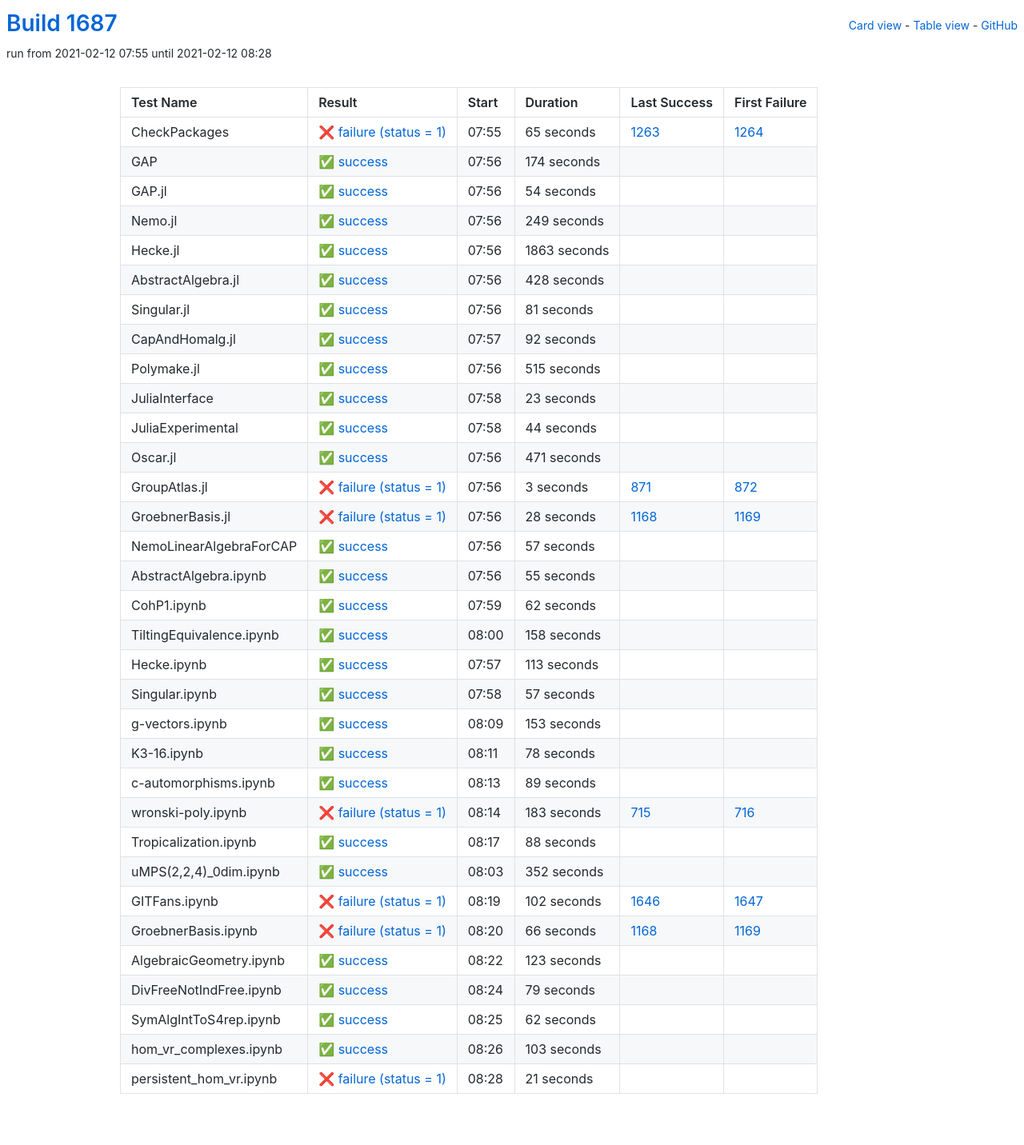
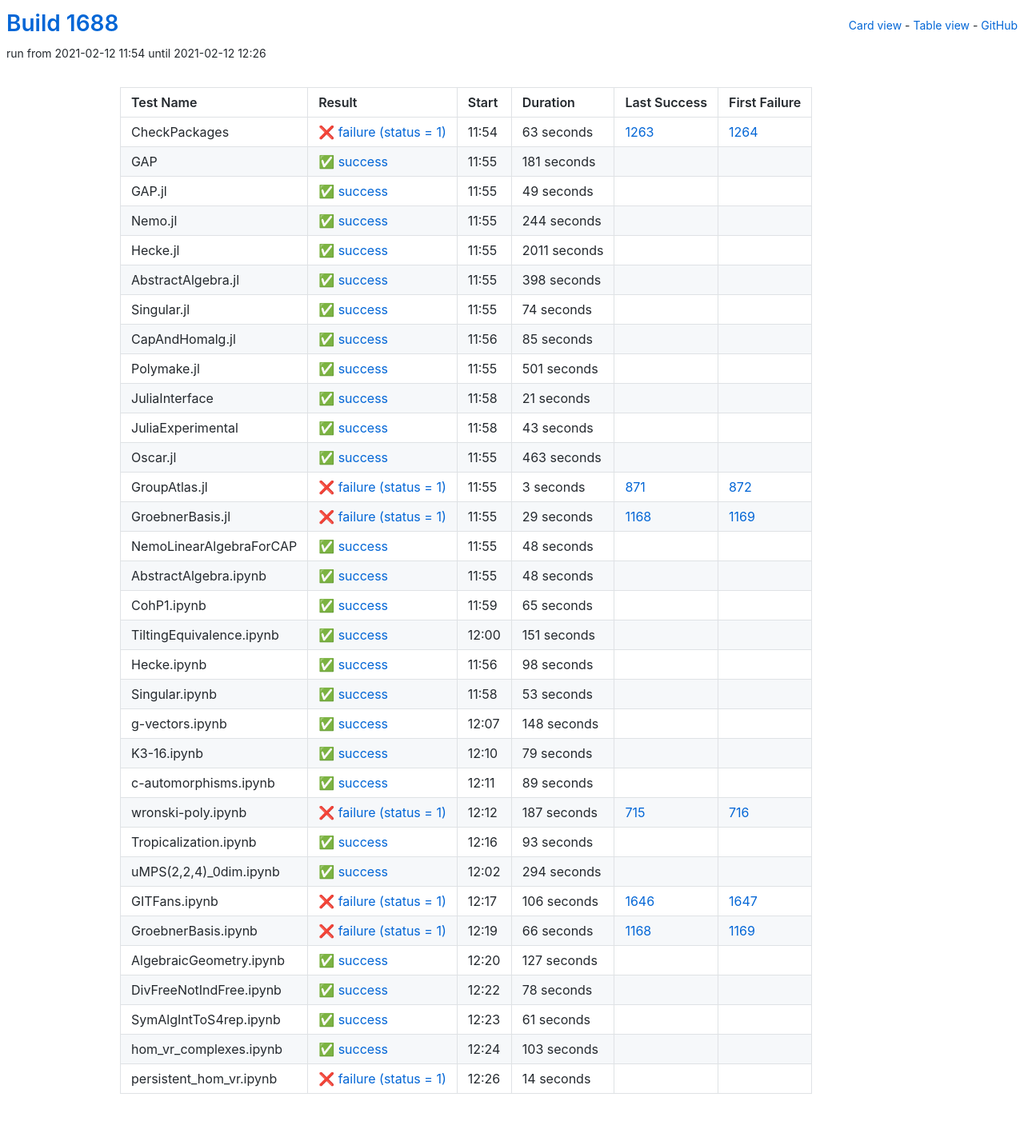
Before and after one commit to oscar-system/oscar-ci-status-stable, a Jekyll site: the page built from table.html, in a window 1280 px wide. Shown: the whole page at 80% size. Built offline with Jekyll 4.4.1, drawn with Linux system fonts in a browser that asks for light colours.

Commit message:
Build #1688

```diff
--- a/_data/ci.yml
+++ b/_data/ci.yml
@@ -1,6 +1,6 @@
 ---
-build: 1687
-build_url: https://oscarci.mathematik.uni-kl.de/job/oscar-stable/1687/
+build: 1688
+build_url: https://oscarci.mathematik.uni-kl.de/job/oscar-stable/1688/
 job: oscar-stable
 organization: oscar-system
 repo: oscar-ci-status-stable
@@ -8,152 +8,152 @@ repourl: https://github.com/oscar-system/oscar-ci-status-stable
 tests:
 - name: CheckPackages
   id: checkpackages
-  log: https://oscarci.mathematik.uni-kl.de/job/oscar-stable/1687/artifact/logs/build-1687/CheckPackages.log
-  start: 2021-02-12 07:55
+  log: https://oscarci.mathematik.uni-kl.de/job/oscar-stable/1688/artifact/logs/build-1688/CheckPackages.log
+  start: 2021-02-12 11:54
   success: false
   exitcode: 1
   status: failure
-  duration: 65
+  duration: 63
   last_success: 1263
   last_success_url: https://oscarci.mathematik.uni-kl.de/job/oscar-stable/1263/
   first_failure: 1264
   first_failure_url: https://oscarci.mathematik.uni-kl.de/job/oscar-stable/1264/
 - name: GAP
   id: gap
-  log: https://oscarci.mathematik.uni-kl.de/job/oscar-stable/1687/artifact/logs/build-1687/GAP.log
-  start: 2021-02-12 07:56
+  log: https://oscarci.mathematik.uni-kl.de/job/oscar-stable/1688/artifact/logs/build-1688/GAP.log
+  start: 2021-02-12 11:55
   success: true
   exitcode: 0
   status: success
-  duration: 174
+  duration: 181
   last_success: false
   last_success_url:
   first_failure: false
   first_failure_url:
 - name: GAP.jl
   id: gap-jl
-  log: https://oscarci.mathematik.uni-kl.de/job/oscar-stable/1687/artifact/logs/build-1687/GAP.jl.log
-  start: 2021-02-12 07:56
+  log: https://oscarci.mathematik.uni-kl.de/job/oscar-stable/1688/artifact/logs/build-1688/GAP.jl.log
+  start: 2021-02-12 11:55
   success: true
   exitcode: 0
   status: success
-  duration: 54
+  duration: 49
   last_success: false
   last_success_url:
   first_failure: false
   first_failure_url:
 - name: Nemo.jl
   id: nemo-jl
-  log: https://oscarci.mathematik.uni-kl.de/job/oscar-stable/1687/artifact/logs/build-1687/Nemo.jl.log
-  start: 2021-02-12 07:56
+  log: https://oscarci.mathematik.uni-kl.de/job/oscar-stable/1688/artifact/logs/build-1688/Nemo.jl.log
+  start: 2021-02-12 11:55
   success: true
   exitcode: 0
   status: success
-  duration: 249
+  duration: 244
   last_success: false
   last_success_url:
   first_failure: false
   first_failure_url:
 - name: Hecke.jl
   id: hecke-jl
-  log: https://oscarci.mathematik.uni-kl.de/job/oscar-stable/1687/artifact/logs/build-1687/Hecke.jl.log
-  start: 2021-02-12 07:56
+  log: https://oscarci.mathematik.uni-kl.de/job/oscar-stable/1688/artifact/logs/build-1688/Hecke.jl.log
+  start: 2021-02-12 11:55
   success: true
   exitcode: 0
   status: success
-  duration: 1863
+  duration: 2011
   last_success: false
   last_success_url:
   first_failure: false
   first_failure_url:
 - name: AbstractAlgebra.jl
   id: abstractalgebra-jl
-  log: https://oscarci.mathematik.uni-kl.de/job/oscar-stable/1687/artifact/logs/build-1687/AbstractAlgebra.jl.log
-  start: 2021-02-12 07:56
+  log: https://oscarci.mathematik.uni-kl.de/job/oscar-stable/1688/artifact/logs/build-1688/AbstractAlgebra.jl.log
+  start: 2021-02-12 11:55
   success: true
   exitcode: 0
   status: success
-  duration: 428
+  duration: 398
   last_success: false
   last_success_url:
   first_failure: false
   first_failure_url:
 - name: Singular.jl
   id: singular-jl
-  log: https://oscarci.mathematik.uni-kl.de/job/oscar-stable/1687/artifact/logs/build-1687/Singular.jl.log
-  start: 2021-02-12 07:56
+  log: https://oscarci.mathematik.uni-kl.de/job/oscar-stable/1688/artifact/logs/build-1688/Singular.jl.log
+  start: 2021-02-12 11:55
   success: true
   exitcode: 0
   status: success
-  duration: 81
+  duration: 74
   last_success: false
   last_success_url:
   first_failure: false
   first_failure_url:
 - name: CapAndHomalg.jl
   id: capandhomalg-jl
-  log: https://oscarci.mathematik.uni-kl.de/job/oscar-stable/1687/artifact/logs/build-1687/CapAndHomalg.jl.log
-  start: 2021-02-12 07:57
+  log: https://oscarci.mathematik.uni-kl.de/job/oscar-stable/1688/artifact/logs/build-1688/CapAndHomalg.jl.log
+  start: 2021-02-12 11:56
   success: true
   exitcode: 0
   status: success
-  duration: 92
+  duration: 85
   last_success: false
   last_success_url:
   first_failure: false
   first_failure_url:
 - name: Polymake.jl
   id: polymake-jl
-  log: https://oscarci.mathematik.uni-kl.de/job/oscar-stable/1687/artifact/logs/build-1687/Polymake.jl.log
-  start: 2021-02-12 07:56
+  log: https://oscarci.mathematik.uni-kl.de/job/oscar-stable/1688/artifact/logs/build-1688/Polymake.jl.log
+  start: 2021-02-12 11:55
   success: true
   exitcode: 0
   status: success
-  duration: 515
+  duration: 501
   last_success: false
   last_success_url:
   first_failure: false
   first_failure_url:
 - name: JuliaInterface
   id: juliainterface
-  log: https://oscarci.mathematik.uni-kl.de/job/oscar-stable/1687/artifact/logs/build-1687/JuliaInterface.log
-  start: 2021-02-12 07:58
+  log: https://oscarci.mathematik.uni-kl.de/job/oscar-stable/1688/artifact/logs/build-1688/JuliaInterface.log
+  start: 2021-02-12 11:58
   success: true
   exitcode: 0
   status: success
-  duration: 23
+  duration: 21
   last_success: false
   last_success_url:
   first_failure: false
   first_failure_url:
 - name: JuliaExperimental
   id: juliaexperimental
-  log: https://oscarci.mathematik.uni-kl.de/job/oscar-stable/1687/artifact/logs/build-1687/JuliaExperimental.log
-  start: 2021-02-12 07:58
+  log: https://oscarci.mathematik.uni-kl.de/job/oscar-stable/1688/artifact/logs/build-1688/JuliaExperimental.log
+  start: 2021-02-12 11:58
   success: true
   exitcode: 0
   status: success
-  duration: 44
+  duration: 43
   last_success: false
   last_success_url:
   first_failure: false
   first_failure_url:
 - name: Oscar.jl
   id: oscar-jl
-  log: https://oscarci.mathematik.uni-kl.de/job/oscar-stable/1687/artifact/logs/build-1687/Oscar.jl.log
-  start: 2021-02-12 07:56
+  log: https://oscarci.mathematik.uni-kl.de/job/oscar-stable/1688/artifact/logs/build-1688/Oscar.jl.log
+  start: 2021-02-12 11:55
   success: true
   exitcode: 0
   status: success
-  duration: 471
+  duration: 463
   last_success: false
   last_success_url:
   first_failure: false
   first_failure_url:
 - name: GroupAtlas.jl
   id: groupatlas-jl
-  log: https://oscarci.mathematik.uni-kl.de/job/oscar-stable/1687/artifact/logs/build-1687/GroupAtlas.jl.log
-  start: 2021-02-12 07:56
+  log: https://oscarci.mathematik.uni-kl.de/job/oscar-stable/1688/artifact/logs/build-1688/GroupAtlas.jl.log
+  start: 2021-02-12 11:55
   success: false
   exitcode: 1
   status: failure
@@ -164,116 +164,116 @@ tests:
   first_failure_url: https://oscarci.mathematik.uni-kl.de/job/oscar-stable/872/
 - name: GroebnerBasis.jl
   id: groebnerbasis-jl
-  log: https://oscarci.mathematik.uni-kl.de/job/oscar-stable/1687/artifact/logs/build-1687/GroebnerBasis.jl.log
-  start: 2021-02-12 07:56
+  log: https://oscarci.mathematik.uni-kl.de/job/oscar-stable/1688/artifact/logs/build-1688/GroebnerBasis.jl.log
+  start: 2021-02-12 11:55
   success: false
   exitcode: 1
   status: failure
-  duration: 28
+  duration: 29
   last_success: 1168
   last_success_url: https://oscarci.mathematik.uni-kl.de/job/oscar-stable/1168/
   first_failure: 1169
   first_failure_url: https://oscarci.mathematik.uni-kl.de/job/oscar-stable/1169/
 - name: NemoLinearAlgebraForCAP
   id: nemolinearalgebraforcap
-  log: https://oscarci.mathematik.uni-kl.de/job/oscar-stable/1687/artifact/logs/build-1687/NemoLinearAlgebraForCAP.log
-  start: 2021-02-12 07:56
+  log: https://oscarci.mathematik.uni-kl.de/job/oscar-stable/1688/artifact/logs/build-1688/NemoLinearAlgebraForCAP.log
+  start: 2021-02-12 11:55
   success: true
   exitcode: 0
   status: success
-  duration: 57
+  duration: 48
   last_success: false
   last_success_url:
   first_failure: false
   first_failure_url:
 - name: AbstractAlgebra.ipynb
   id: abstractalgebra-ipynb
-  log: https://oscarci.mathematik.uni-kl.de/job/oscar-stable/1687/artifact/logs/build-1687/AbstractAlgebra.ipynb.log
-  start: 2021-02-12 07:56
+  log: https://oscarci.mathematik.uni-kl.de/job/oscar-stable/1688/artifact/logs/build-1688/AbstractAlgebra.ipynb.log
+  start: 2021-02-12 11:55
   success: true
   exitcode: 0
   status: success
-  duration: 55
+  duration: 48
   last_success: false
   last_success_url:
   first_failure: false
   first_failure_url:
 - name: CohP1.ipynb
   id: cohp1-ipynb
-  log: https://oscarci.mathematik.uni-kl.de/job/oscar-stable/1687/artifact/logs/build-1687/CohP1.ipynb.log
-  start: 2021-02-12 07:59
+  log: https://oscarci.mathematik.uni-kl.de/job/oscar-stable/1688/artifact/logs/build-1688/CohP1.ipynb.log
+  start: 2021-02-12 11:59
   success: true
   exitcode: 0
   status: success
-  duration: 62
+  duration: 65
   last_success: false
   last_success_url:
   first_failure: false
   first_failure_url:
 - name: TiltingEquivalence.ipynb
   id: tiltingequivalence-ipynb
-  log: https://oscarci.mathematik.uni-kl.de/job/oscar-stable/1687/artifact/logs/build-1687/TiltingEquivalence.ipynb.log
-  start: 2021-02-12 08:00
+  log: https://oscarci.mathematik.uni-kl.de/job/oscar-stable/1688/artifact/logs/build-1688/TiltingEquivalence.ipynb.log
+  start: 2021-02-12 12:00
   success: true
   exitcode: 0
   status: success
-  duration: 158
+  duration: 151
   last_success: false
   last_success_url:
   first_failure: false
   first_failure_url:
 - name: Hecke.ipynb
   id: hecke-ipynb
-  log: https://oscarci.mathematik.uni-kl.de/job/oscar-stable/1687/artifact/logs/build-1687/Hecke.ipynb.log
-  start: 2021-02-12 07:57
+  log: https://oscarci.mathematik.uni-kl.de/job/oscar-stable/1688/artifact/logs/build-1688/Hecke.ipynb.log
+  start: 2021-02-12 11:56
   success: true
   exitcode: 0
   status: success
-  duration: 113
+  duration: 98
   last_success: false
   last_success_url:
   first_failure: false
   first_failure_url:
 - name: Singular.ipynb
   id: singular-ipynb
-  log: https://oscarci.mathematik.uni-kl.de/job/oscar-stable/1687/artifact/logs/build-1687/Singular.ipynb.log
-  start: 2021-02-12 07:58
+  log: https://oscarci.mathematik.uni-kl.de/job/oscar-stable/1688/artifact/logs/build-1688/Singular.ipynb.log
+  start: 2021-02-12 11:58
   success: true
   exitcode: 0
   status: success
-  duration: 57
+  duration: 53
   last_success: false
   last_success_url:
   first_failure: false
   first_failure_url:
 - name: g-vectors.ipynb
   id: g-vectors-ipynb
-  log: https://oscarci.mathematik.uni-kl.de/job/oscar-stable/1687/artifact/logs/build-1687/g-vectors.ipynb.log
-  start: 2021-02-12 08:09
+  log: https://oscarci.mathematik.uni-kl.de/job/oscar-stable/1688/artifact/logs/build-1688/g-vectors.ipynb.log
+  start: 2021-02-12 12:07
   success: true
   exitcode: 0
   status: success
-  duration: 153
+  duration: 148
   last_success: false
   last_success_url:
   first_failure: false
   first_failure_url:
 - name: K3-16.ipynb
   id: k3-16-ipynb
-  log: https://oscarci.mathematik.uni-kl.de/job/oscar-stable/1687/artifact/logs/build-1687/K3-16.ipynb.log
-  start: 2021-02-12 08:11
+  log: https://oscarci.mathematik.uni-kl.de/job/oscar-stable/1688/artifact/logs/build-1688/K3-16.ipynb.log
+  start: 2021-02-12 12:10
   success: true
   exitcode: 0
   status: success
-  duration: 78
+  duration: 79
   last_success: false
   last_success_url:
   first_failure: false
   first_failure_url:
 - name: c-automorphisms.ipynb
   id: c-automorphisms-ipynb
-  log: https://oscarci.mathematik.uni-kl.de/job/oscar-stable/1687/artifact/logs/build-1687/c-automorphisms.ipynb.log
-  start: 2021-02-12 08:13
+  log: https://oscarci.mathematik.uni-kl.de/job/oscar-stable/1688/artifact/logs/build-1688/c-automorphisms.ipynb.log
+  start: 2021-02-12 12:11
   success: true
   exitcode: 0
   status: success
@@ -284,56 +284,56 @@ tests:
   first_failure_url:
 - name: wronski-poly.ipynb
   id: wronski-poly-ipynb
-  log: https://oscarci.mathematik.uni-kl.de/job/oscar-stable/1687/artifact/logs/build-1687/wronski-poly.ipynb.log
-  start: 2021-02-12 08:14
+  log: https://oscarci.mathematik.uni-kl.de/job/oscar-stable/1688/artifact/logs/build-1688/wronski-poly.ipynb.log
+  start: 2021-02-12 12:12
   success: false
   exitcode: 1
   status: failure
-  duration: 183
+  duration: 187
   last_success: 715
   last_success_url: https://oscarci.mathematik.uni-kl.de/job/oscar-stable/715/
   first_failure: 716
   first_failure_url: https://oscarci.mathematik.uni-kl.de/job/oscar-stable/716/
 - name: Tropicalization.ipynb
   id: tropicalization-ipynb
-  log: https://oscarci.mathematik.uni-kl.de/job/oscar-stable/1687/artifact/logs/build-1687/Tropicalization.ipynb.log
-  start: 2021-02-12 08:17
+  log: https://oscarci.mathematik.uni-kl.de/job/oscar-stable/1688/artifact/logs/build-1688/Tropicalization.ipynb.log
+  start: 2021-02-12 12:16
   success: true
   exitcode: 0
   status: success
-  duration: 88
+  duration: 93
   last_success: false
   last_success_url:
   first_failure: false
   first_failure_url:
 - name: uMPS(2,2,4)_0dim.ipynb
   id: umps-2-2-4-0dim-ipynb
-  log: https://oscarci.mathematik.uni-kl.de/job/oscar-stable/1687/artifact/logs/build-1687/uMPS-2-2-4-_0dim.ipynb.log
-  start: 2021-02-12 08:03
+  log: https://oscarci.mathematik.uni-kl.de/job/oscar-stable/1688/artifact/logs/build-1688/uMPS-2-2-4-_0dim.ipynb.log
+  start: 2021-02-12 12:02
   success: true
   exitcode: 0
   status: success
-  duration: 352
+  duration: 294
   last_success: false
   last_success_url:
   first_failure: false
   first_failure_url:
 - name: GITFans.ipynb
   id: gitfans-ipynb
-  log: https://oscarci.mathematik.uni-kl.de/job/oscar-stable/1687/artifact/logs/build-1687/GITFans.ipynb.log
-  start: 2021-02-12 08:19
+  log: https://oscarci.mathematik.uni-kl.de/job/oscar-stable/1688/artifact/logs/build-1688/GITFans.ipynb.log
+  start: 2021-02-12 12:17
   success: false
   exitcode: 1
   status: failure
-  duration: 102
+  duration: 106
   last_success: 1646
   last_success_url: https://oscarci.mathematik.uni-kl.de/job/oscar-stable/1646/
   first_failure: 1647
   first_failure_url: https://oscarci.mathematik.uni-kl.de/job/oscar-stable/1647/
 - name: GroebnerBasis.ipynb
   id: groebnerbasis-ipynb
-  log: https://oscarci.mathematik.uni-kl.de/job/oscar-stable/1687/artifact/logs/build-1687/GroebnerBasis.ipynb.log
-  start: 2021-02-12 08:20
+  log: https://oscarci.mathematik.uni-kl.de/job/oscar-stable/1688/artifact/logs/build-1688/GroebnerBasis.ipynb.log
+  start: 2021-02-12 12:19
   success: false
   exitcode: 1
   status: failure
@@ -344,44 +344,44 @@ tests:
   first_failure_url: https://oscarci.mathematik.uni-kl.de/job/oscar-stable/1169/
 - name: AlgebraicGeometry.ipynb
   id: algebraicgeometry-ipynb
-  log: https://oscarci.mathematik.uni-kl.de/job/oscar-stable/1687/artifact/logs/build-1687/AlgebraicGeometry.ipynb.log
-  start: 2021-02-12 08:22
+  log: https://oscarci.mathematik.uni-kl.de/job/oscar-stable/1688/artifact/logs/build-1688/AlgebraicGeometry.ipynb.log
+  start: 2021-02-12 12:20
   success: true
   exitcode: 0
   status: success
-  duration: 123
+  duration: 127
   last_success: false
   last_success_url:
   first_failure: false
   first_failure_url:
 - name: DivFreeNotIndFree.ipynb
   id: divfreenotindfree-ipynb
-  log: https://oscarci.mathematik.uni-kl.de/job/oscar-stable/1687/artifact/logs/build-1687/DivFreeNotIndFree.ipynb.log
-  start: 2021-02-12 08:24
+  log: https://oscarci.mathematik.uni-kl.de/job/oscar-stable/1688/artifact/logs/build-1688/DivFreeNotIndFree.ipynb.log
+  start: 2021-02-12 12:22
   success: true
   exitcode: 0
   status: success
-  duration: 79
+  duration: 78
   last_success: false
   last_success_url:
   first_failure: false
   first_failure_url:
 - name: SymAlgIntToS4rep.ipynb
   id: symalginttos4rep-ipynb
-  log: https://oscarci.mathematik.uni-kl.de/job/oscar-stable/1687/artifact/logs/build-1687/SymAlgIntToS4rep.ipynb.log
-  start: 2021-02-12 08:25
+  log: https://oscarci.mathematik.uni-kl.de/job/oscar-stable/1688/artifact/logs/build-1688/SymAlgIntToS4rep.ipynb.log
+  start: 2021-02-12 12:23
   success: true
   exitcode: 0
   status: success
-  duration: 62
+  duration: 61
   last_success: false
   last_success_url:
   first_failure: false
   first_failure_url:
 - name: hom_vr_complexes.ipynb
   id: hom-vr-complexes-ipynb
-  log: https://oscarci.mathematik.uni-kl.de/job/oscar-stable/1687/artifact/logs/build-1687/hom_vr_complexes.ipynb.log
-  start: 2021-02-12 08:26
+  log: https://oscarci.mathematik.uni-kl.de/job/oscar-stable/1688/artifact/logs/build-1688/hom_vr_complexes.ipynb.log
+  start: 2021-02-12 12:24
   success: true
   exitcode: 0
   status: success
@@ -392,12 +392,12 @@ tests:
   first_failure_url:
 - name: persistent_hom_vr.ipynb
   id: persistent-hom-vr-ipynb
-  log: https://oscarci.mathematik.uni-kl.de/job/oscar-stable/1687/artifact/logs/build-1687/persistent_hom_vr.ipynb.log
-  start: 2021-02-12 08:28
+  log: https://oscarci.mathematik.uni-kl.de/job/oscar-stable/1688/artifact/logs/build-1688/persistent_hom_vr.ipynb.log
+  start: 2021-02-12 12:26
   success: false
   exitcode: 1
   status: failure
-  duration: 21
+  duration: 14
   last_success: false
   last_success_url:
   first_failure: false
```
Also changed, not shown: README.md.
